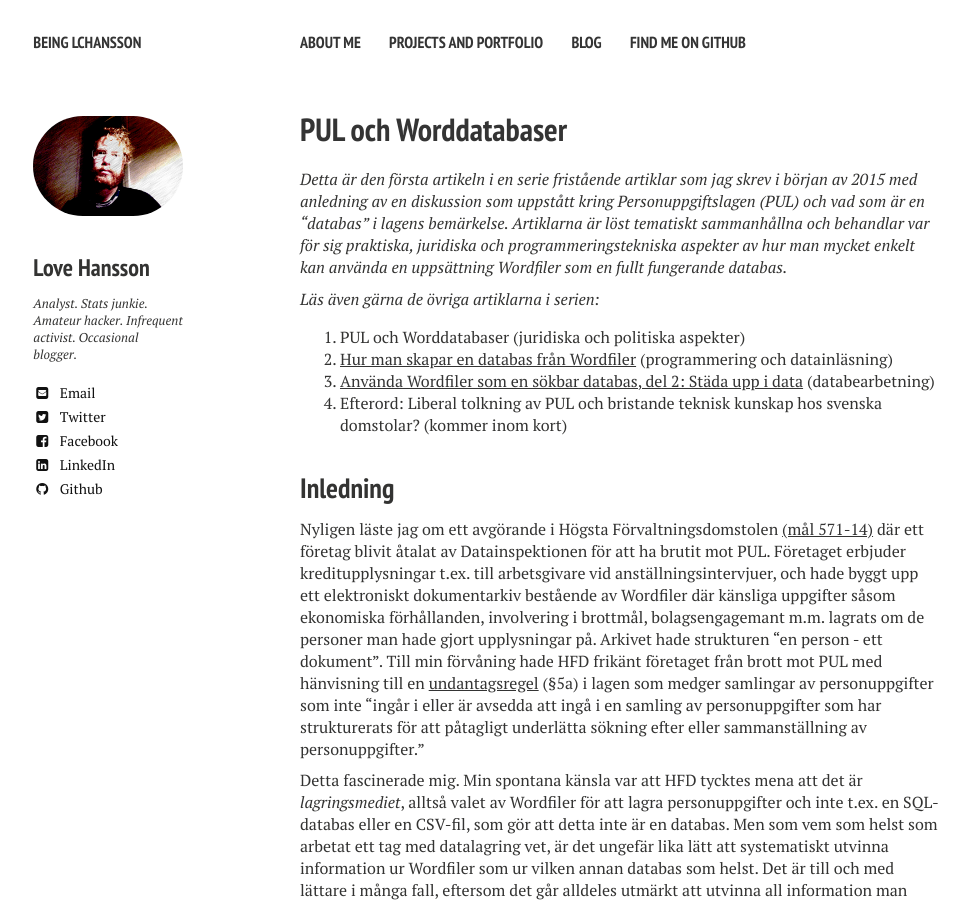
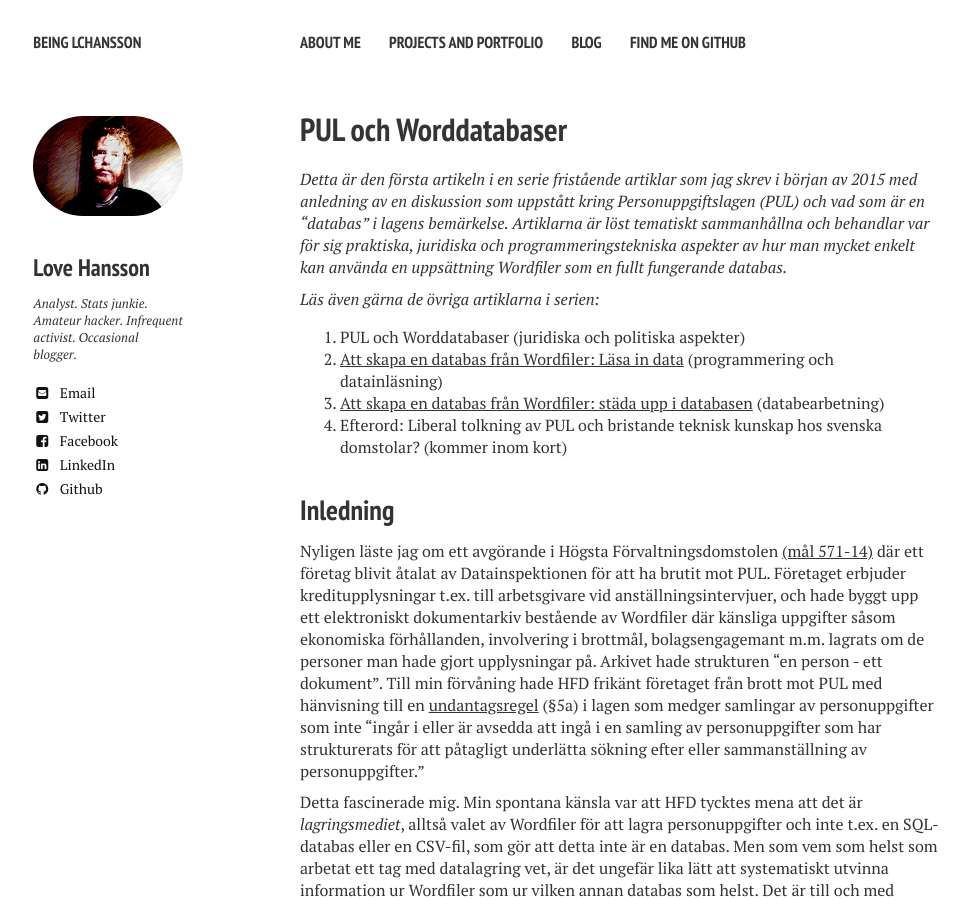
Before and after one commit to LCHansson/LCHansson.github.io, a Jekyll site: the page built from _posts/2015-01-16-Hogsta-Forvaltningsdomstolen-och-Worddatabaser-del-1.md, in a window 1280 px wide and 900 px high. Shown: the whole window, without its empty margins (20-989 px from the left). Built offline with Jekyll 4.4.1, drawn with Linux system fonts in a browser that asks for light colours; nearby versions of some CDN libraries; comment, search, counter and statistics services are not loaded.

Commit message:
Link correction

```diff
--- a/_knitr/2015-01-16-Hogsta-Forvaltningsdomstolen-och-Worddatabaser-del-1.Rmd
+++ b/_knitr/2015-01-16-Hogsta-Forvaltningsdomstolen-och-Worddatabaser-del-1.Rmd
@@ -13,8 +13,8 @@ _Detta är den första artikeln i en serie fristående artiklar som jag skrev i
 _Läs även gärna de övriga artiklarna i serien:_
 
 1. PUL och Worddatabaser (juridiska och politiska aspekter)
-2. [Hur man skapar en databas från Wordfiler](http://lchansson.com/blog/2015/01/Hogsta-Forvaltningsdomstolen-och-Worddatabaser-del-2/) (programmering och datainläsning)
-3. [Använda Wordfiler som en sökbar databas, del 2: Städa upp i data](http://lchansson.com/blog/2015/01/Hogsta-Forvaltningsdomstolen-och-Worddatabaser-del-2/) (databearbetning)
+2. [Att skapa en databas från Wordfiler: Läsa in data](http://lchansson.com/blog/2015/01/Hogsta-Forvaltningsdomstolen-och-Worddatabaser-del-2/) (programmering och datainläsning)
+3. [Att skapa en databas från Wordfiler: städa upp i databasen](http://lchansson.com/blog/2015/01/Hogsta-Forvaltningsdomstolen-och-Worddatabaser-del-2/) (databearbetning)
 4. Efterord: Liberal tolkning av PUL och bristande teknisk kunskap hos svenska domstolar? (kommer inom kort)
 
 
--- a/_knitr/2015-01-20-Hogsta-Forvaltningsdomstolen-och-Worddatabaser-del-2.Rmd
+++ b/_knitr/2015-01-20-Hogsta-Forvaltningsdomstolen-och-Worddatabaser-del-2.Rmd
@@ -13,8 +13,8 @@ _Detta är den andra artikeln i en serie fristående artiklar som jag skrev i b
 _Läs även gärna de övriga artiklarna i serien:_
 
 1. [PUL och Worddatabaser](http://lchansson.com/blog/2015/01/Hogsta-Forvaltningsdomstolen-och-Worddatabaser-del-1/) (juridiska och politiska aspekter)
-2. Hur man skapar en databas från Wordfiler (programmering och datainläsning)
-3. [Använda Wordfiler som en sökbar databas, del 2: Städa upp i data](http://lchansson.com/blog/2015/01/Hogsta-Forvaltningsdomstolen-och-Worddatabaser-del-2/) (databearbetning)
+2. Att skapa en databas från Wordfiler: Läsa in data (programmering och datainläsning)
+3. [Att skapa en databas från Wordfiler: städa upp i databasen](http://lchansson.com/blog/2015/01/Hogsta-Forvaltningsdomstolen-och-Worddatabaser-del-2/) (databearbetning)
 4. Efterord: Liberal tolkning av PUL och bristande teknisk kunskap hos svenska domstolar? (kommer inom kort)
 
 ## Inledning
--- a/_knitr/2015-01-21-Hogsta-Forvaltningsdomstolen-och-Worddatabaser-del-3.Rmd
+++ b/_knitr/2015-01-21-Hogsta-Forvaltningsdomstolen-och-Worddatabaser-del-3.Rmd
@@ -13,8 +13,8 @@ _Detta är den andra artikeln i en serie fristående artiklar som jag skrev i b
 _Läs även gärna de övriga artiklarna i serien:_
 
 1. [PUL och Worddatabaser](http://lchansson.com/blog/2015/01/Hogsta-Forvaltningsdomstolen-och-Worddatabaser-del-1/) (juridiska och politiska aspekter)
-2. [Hur man skapar en databas från Wordfiler](http://lchansson.com/blog/2015/01/Hogsta-Forvaltningsdomstolen-och-Worddatabaser-del-2/) (programmering och datainläsning)
-3. Använda Wordfiler som en sökbar databas, del 2: Städa upp i data (databearbetning)
+2. [Att skapa en databas från Wordfiler: Läsa in data](http://lchansson.com/blog/2015/01/Hogsta-Forvaltningsdomstolen-och-Worddatabaser-del-2/) (programmering och datainläsning)
+3. Att skapa en databas från Wordfiler: städa upp i databasen (databearbetning)
 4. Efterord: Liberal tolkning av PUL och bristande teknisk kunskap hos svenska domstolar? (kommer inom kort)
 
 
--- a/_posts/2015-01-16-Hogsta-Forvaltningsdomstolen-och-Worddatabaser-del-1.md
+++ b/_posts/2015-01-16-Hogsta-Forvaltningsdomstolen-och-Worddatabaser-del-1.md
@@ -13,8 +13,8 @@ _Detta är den första artikeln i en serie fristående artiklar som jag skrev i
 _Läs även gärna de övriga artiklarna i serien:_
 
 1. PUL och Worddatabaser (juridiska och politiska aspekter)
-2. [Hur man skapar en databas från Wordfiler](http://lchansson.com/blog/2015/01/Hogsta-Forvaltningsdomstolen-och-Worddatabaser-del-2/) (programmering och datainläsning)
-3. [Använda Wordfiler som en sökbar databas, del 2: Städa upp i data](http://lchansson.com/blog/2015/01/Hogsta-Forvaltningsdomstolen-och-Worddatabaser-del-2/) (databearbetning)
+2. [Att skapa en databas från Wordfiler: Läsa in data](http://lchansson.com/blog/2015/01/Hogsta-Forvaltningsdomstolen-och-Worddatabaser-del-2/) (programmering och datainläsning)
+3. [Att skapa en databas från Wordfiler: städa upp i databasen](http://lchansson.com/blog/2015/01/Hogsta-Forvaltningsdomstolen-och-Worddatabaser-del-2/) (databearbetning)
 4. Efterord: Liberal tolkning av PUL och bristande teknisk kunskap hos svenska domstolar? (kommer inom kort)
 
 
```
Also changed, not shown: _posts/2015-01-20-Hogsta-Forvaltningsdomstolen-och-Worddatabaser-del-2.md (+1 -1 lines), _posts/2015-01-21-Hogsta-Forvaltningsdomstolen-och-Worddatabaser-del-3.md (+2 -2 lines).
